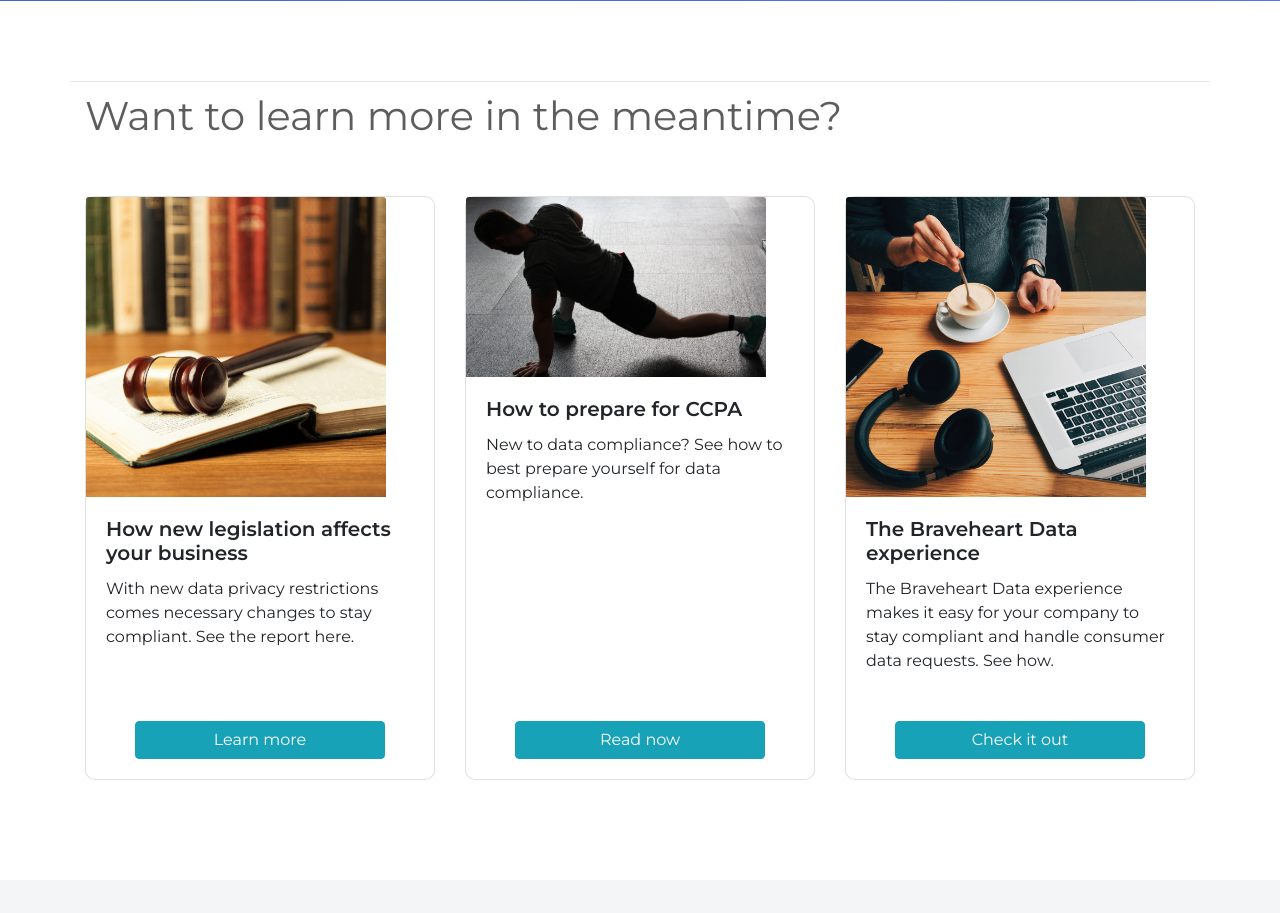
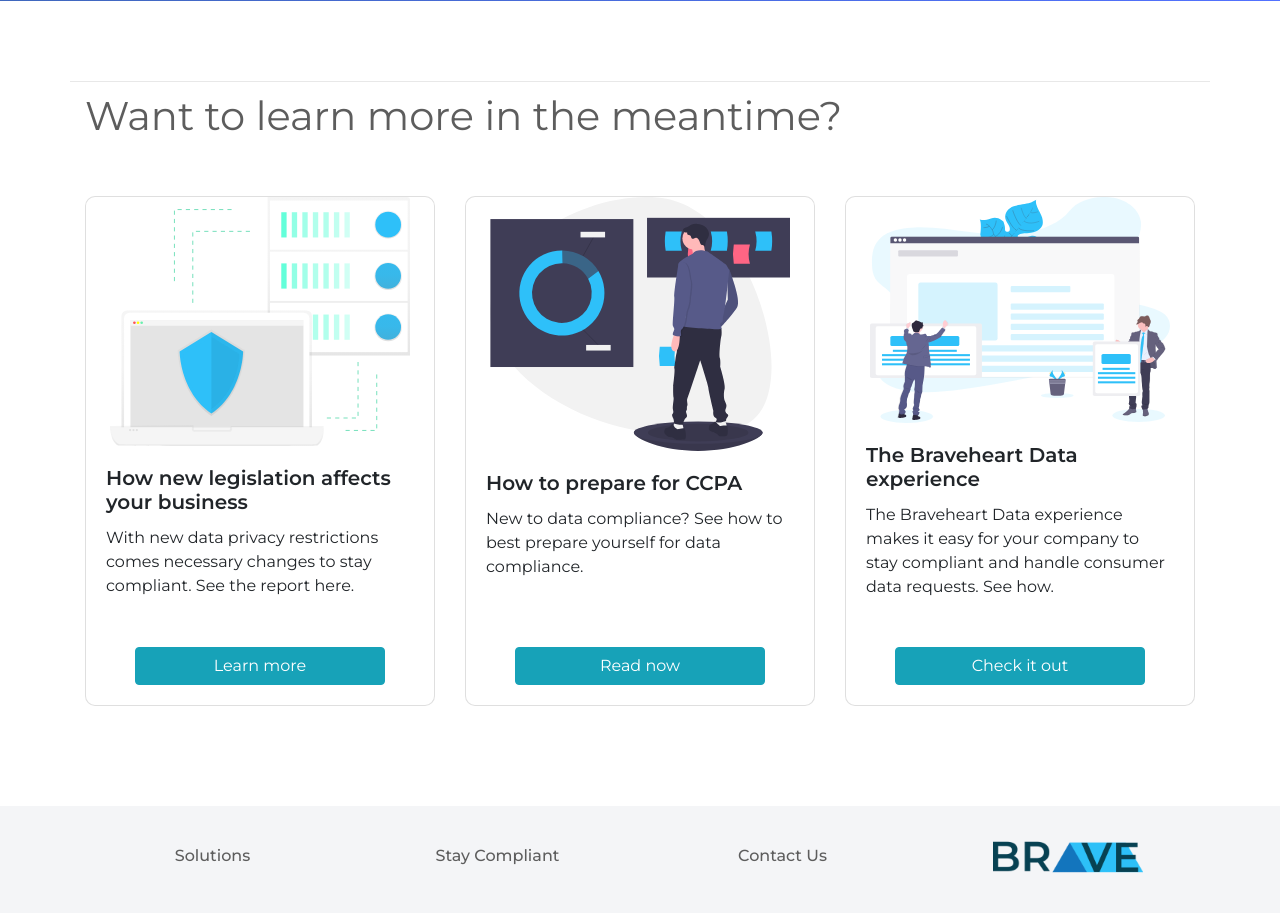
Before and after one commit to Aarongramlich/braveheartWebsite, a Django app: page /contact-us/1 in a window 1280 px wide. Shown: the part 530-1443 px from the top of the page. Run offline with Django 3.2, Linux system fonts and the light colour scheme; some libraries are stand-ins or nearby versions.

Commit message:
updated submit page

```diff
--- a/website_app/templates/website_app/prospect_detail.html
+++ b/website_app/templates/website_app/prospect_detail.html
@@ -35,10 +35,10 @@
 		</div>
 	</div>
 	<div class="row">
-			<div class="col-md d-none d-sm-block resourceTitle mt-5">
+			<div class="col-md-12 col-lg-4 resourceTitle mt-5">
 
 				<div class="card index-resource-card">
-					<img src="{% static 'website_app/law_resources_image.png' %}" class="card-img-top index-resource-img" alt="How you're affected">
+					<img src="{% static 'website_app/secure_server.svg' %}" class="mx-auto card-img-top index-resource-img" alt="How you're affected">
 					<div class="card-body d-flex flex-column">
 
 						<h5 class="card-title">How new legislation affects your business</h5>
@@ -52,10 +52,10 @@
 
 			</div>
 
-			<div class="col-md d-none d-sm-block resourceTitle mt-5">
+			<div class="col-md-12 col-lg-4 resourceTitle mt-5">
 
 				<div class="card index-resource-card">
-					<img src="{% static 'website_app/preperation_resource_image.png' %}" class="card-img-top index-resource-img" alt="Braveheart Experience">
+					<img src="{% static 'website_app/marketing.svg' %}" class="mx-auto card-img-top index-resource-img" alt="Braveheart Experience">
 					<div class="card-body d-flex flex-column">
 
 						<h5 class="card-title">How to prepare for CCPA</h5>
@@ -67,10 +67,10 @@
 				</div>
 			</div>
 
-			<div class="col-md d-none d-sm-block resourceTitle mt-5">
+			<div class="col-md-12 col-lg-4 resourceTitle mt-5">
 
 				<div class="card index-resource-card">
-					<img src="{% static 'website_app/braveheart_experience.png' %}" class="card-img-top index-resource-img">
+					<img src="{% static 'website_app/content.svg' %}" class="mx-auto card-img-top index-resource-img">
 					<div class="card-body d-flex flex-column">
 
 						<h5 class="card-title">The Braveheart Data experience</h5>
```
Also changed, not shown: db.sqlite3.
